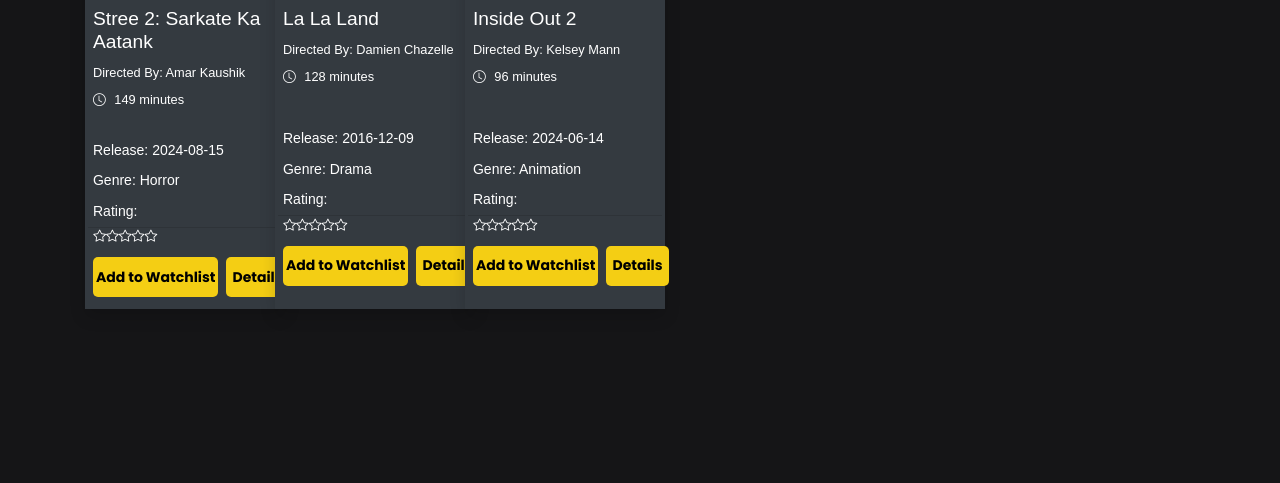
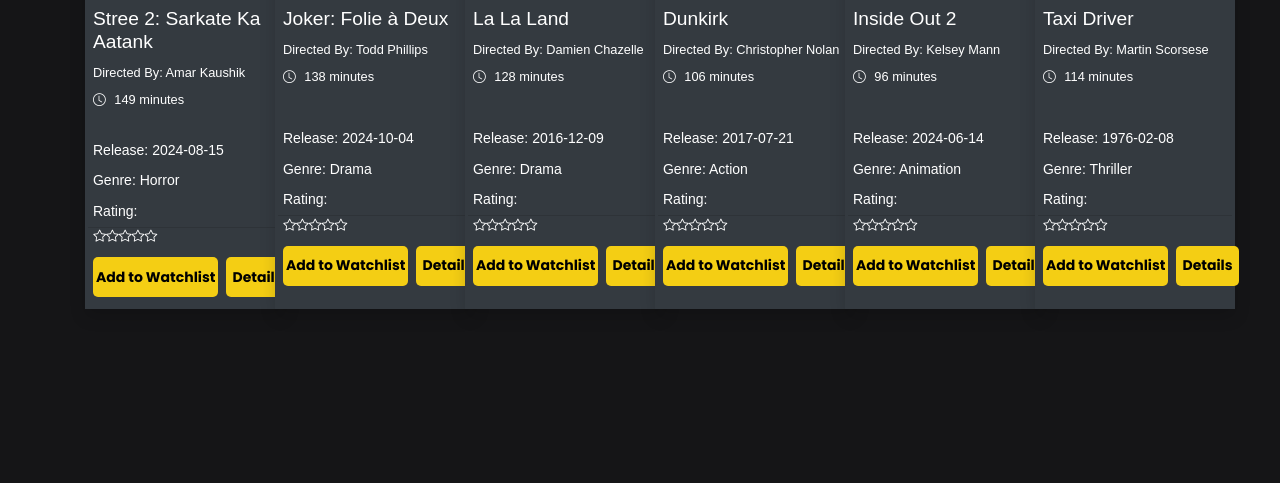
Before and after one commit to thisBedBugBytes/Movie-Site, a PHP site: page /movies.php in a window 1280 px wide. Shown: the part 317-800 px from the top of the page. Run offline with PHP 8.4, Linux system fonts and the light colour scheme; a user stored in the database is signed in; data comes from the database, SQL or seed files in the repository; some libraries are stand-ins or nearby versions.

Commit message:
Revert "made changes to navbar.php and movies.php (user-end)"
This reverts commit d870830dd694c0e7429c6cdce1b67ecfa10f828b.

```diff
--- a/movies.php
+++ b/movies.php
@@ -1,19 +1,15 @@
 <?php
-#session_start();  // Start the session if it hasn't been started yet
-
 include("header.php");
 include("navbar.php");
 include('admin/inc/essentials.php');
 include('admin/inc/db_config.php');
 include('admin/inc/links.php');
 
-
-
+session_start();
 if ($_SERVER['REQUEST_METHOD'] === 'POST') {
     if (isset($_SESSION['userLogin']) && $_SESSION['userLogin'] == true) {
         $movie_id = $_POST['movie_id'];
         $user_id = $_SESSION['userID'];
-        echo "IT worked ".$user_id;
         $sql = "INSERT INTO `watchlist` (`movie_id`, `user_id`) VALUES ('$movie_id','$user_id')";
         $sql_run = mysqli_query($con, $sql);
         if ($sql_run) {
@@ -64,7 +60,6 @@ if ($_SERVER['REQUEST_METHOD'] === 'POST') {
     }
 </style>
 
-
 <nav class="navbar navbar-expand-lg navbar-light py-2">
     <div class="container-fluid">
         <a class="navbar-brand outfit-regular" style="color:#E5E4E2" href="movies.php">Movies</a>
@@ -78,15 +73,15 @@ if ($_SERVER['REQUEST_METHOD'] === 'POST') {
                         <u>Genre</u>
                     </a>
                     <ul class="dropdown-menu" aria-labelledby="genreDropdown">
-                        <li><a class="dropdown-item outfit-regular" href="movies.php?Genre='Action'&Year=<?php echo $_GET['Year'] ?? ''; ?>&Runtime=<?php echo $_GET['Runtime'] ?? ''; ?>">Action</a></li>
-                        <li><a class="dropdown-item outfit-regular" href="movies.php?Genre='Animation'&Year=<?php echo $_GET['Year'] ?? ''; ?>&Runtime=<?php echo $_GET['Runtime'] ?? ''; ?>">Animation</a></li>
-                        <li><a class="dropdown-item outfit-regular" href="movies.php?Genre='Comedy'&Year=<?php echo $_GET['Year'] ?? ''; ?>&Runtime=<?php echo $_GET['Runtime'] ?? ''; ?>">Comedy</a></li>
-                        <li><a class="dropdown-item outfit-regular" href="movies.php?Genre='Drama'&Year=<?php echo $_GET['Year'] ?? ''; ?>&Runtime=<?php echo $_GET['Runtime'] ?? ''; ?>">Drama</a></li>
-                        <li><a class="dropdown-item outfit-regular" href="movies.php?Genre='Horror'&Year=<?php echo $_GET['Year'] ?? ''; ?>&Runtime=<?php echo $_GET['Runtime'] ?? ''; ?>">Horror</a></li>
-                        <li><a class="dropdown-item outfit-regular" href="movies.php?Genre='Mystery'&Year=<?php echo $_GET['Year'] ?? ''; ?>&Runtime=<?php echo $_GET['Runtime'] ?? ''; ?>">Mystery</a></li>
-                        <li><a class="dropdown-item outfit-regular" href="movies.php?Genre='Romance'&Year=<?php echo $_GET['Year'] ?? ''; ?>&Runtime=<?php echo $_GET['Runtime'] ?? ''; ?>">Romance</a></li>
-                        <li><a class="dropdown-item outfit-regular" href="movies.php?Genre='Sci-Fi'&Year=<?php echo $_GET['Year'] ?? ''; ?>&Runtime=<?php echo $_GET['Runtime'] ?? ''; ?>">Sci-Fi</a></li>
-                        <li><a class="dropdown-item outfit-regular" href="movies.php?Genre='Thriller'&Year=<?php echo $_GET['Year'] ?? ''; ?>&Runtime=<?php echo $_GET['Runtime'] ?? ''; ?>">Thriller</a></li>
+                        <li><a class="dropdown-item outfit-regular" href="#">Action</a></li>
+                        <li><a class="dropdown-item outfit-regular" href="#">Animation</a></li>
+                        <li><a class="dropdown-item outfit-regular" href="#">Comedy</a></li>
+                        <li><a class="dropdown-item outfit-regular" href="#">Drama</a></li>
+                        <li><a class="dropdown-item outfit-regular" href="#">Horror</a></li>
+                        <li><a class="dropdown-item outfit-regular" href="#">Mystery</a></li>
+                        <li><a class="dropdown-item outfit-regular" href="#">Romance</a></li>
+                        <li><a class="dropdown-item outfit-regular" href="#">Sci-Fi</a></li>
+                        <li><a class="dropdown-item outfit-regular" href="#">Thriller</a></li>
                     </ul>
                 </li>
                 <li class="nav-item dropdown">
@@ -94,12 +89,11 @@ if ($_SERVER['REQUEST_METHOD'] === 'POST') {
                         <u>Year</u>
                     </a>
                     <ul class="dropdown-menu" aria-labelledby="yearDropdown">
-                        <li><a class="dropdown-item outfit-regular" href="movies.php?Year=2024&Runtime=<?php echo $_GET['Runtime'] ?? ''; ?>">2024</a></li>
-                        <li><a class="dropdown-item outfit-regular" href="movies.php?Year=2023&Runtime=<?php echo $_GET['Runtime'] ?? ''; ?>">2023</a></li>
-                        <li><a class="dropdown-item outfit-regular" href="movies.php?Year=2022&Runtime=<?php echo $_GET['Runtime'] ?? ''; ?>">2022</a></li>
-                        <li><a class="dropdown-item outfit-regular" href="movies.php?Year=2021&Runtime=<?php echo $_GET['Runtime'] ?? ''; ?>">2021</a></li>
-                        <li><a class="dropdown-item outfit-regular" href="movies.php?Year=2020&Runtime=<?php echo $_GET['Runtime'] ?? ''; ?>">2020</a></li>
-                        <li><a class="dropdown-item outfit-regular" href="movies.php?Year=2019&Runtime=<?php echo $_GET['Runtime'] ?? ''; ?>">2019</a></li>
+                        <li><a class="dropdown-item outfit-regular" href="#">2024</a></li>
+                        <li><a class="dropdown-item outfit-regular" href="#">2023</a></li>
+                        <li><a class="dropdown-item outfit-regular" href="#">2022</a></li>
+                        <li><a class="dropdown-item outfit-regular" href="#">2021</a></li>
+                        <li><a class="dropdown-item outfit-regular" href="#">2020</a></li>
                     </ul>
                 </li>
                 <li class="nav-item dropdown">
@@ -107,9 +101,9 @@ if ($_SERVER['REQUEST_METHOD'] === 'POST') {
                         <u>Runtime</u>
                     </a>
                     <ul class="dropdown-menu" aria-labelledby="runtimeDropdown">
-                        <li><a class="dropdown-item outfit-regular" href="movies.php?Runtime=0&Year=<?php echo $_GET['Year'] ?? ''; ?>">Under 90 minutes</a></li>
-                        <li><a class="dropdown-item outfit-regular" href="movies.php?Runtime=90&Year=<?php echo $_GET['Year'] ?? ''; ?>">90 - 120 minutes</a></li>
-                        <li><a class=" dropdown-item outfit-regular" href="movies.php?Runtime=120&Year=<?php echo $_GET['Year'] ?? ''; ?>">Over 120 minutes</a></li>
+                        <li><a class="dropdown-item outfit-regular" href="#">Under 90 minutes</a></li>
+                        <li><a class="dropdown-item outfit-regular" href="#">90 - 120 minutes</a></li>
+                        <li><a class=" dropdown-item outfit-regular" href="#">Over 120 minutes</a></li>
                     </ul>
                 </li>
             </ul>
@@ -118,50 +112,9 @@ if ($_SERVER['REQUEST_METHOD'] === 'POST') {
 </nav>
 
 <?php
-if (isset($_SESSION['userID'])) {
-    $user_id = $_SESSION['userID']; // Only access it if it's set
-} else {
-    // Handle the case when 'userID' is not set, for example:
-    echo "User ID not set!";
-}
-
-$query = "SELECT m.movie_id as movie_id, title, director, genre, poster, duration_min, release_date, genre, w.user_id , rating FROM `movies` as m,
-`watchlist` as w
- WHERE m.movie_id = w.movie_id ";
-
-// Handle year filter
-$year = isset($_GET['Year']) ? $_GET['Year'] : null;
-if ($year != null) {
-    $query .= " AND YEAR(`release_date`) = $year";
-}
-
-// Handle runtime filter
-$runtime = isset($_GET['Runtime']) ? $_GET['Runtime'] : '';
-if ($runtime !== '') {
-    if ($runtime == 0) {
-        $query .= " AND duration_min < 90"; // Under 90 minutes
-    } elseif ($runtime == 90) {
-        $query .= " AND duration_min BETWEEN 90 AND 120"; // 90 to 120 minutes
-    } elseif ($runtime == 120) {
-        $query .= " AND duration_min > 120"; // Over 120 minutes
-    }
-}
-
-// Handle genre filter
-$genre = isset($_GET['Genre']) ? $_GET['Genre'] : null;
-if ($genre != null) {
-    $query .= " AND `genre` = '$genre'"; // Add quotes around $genre if it's a string
-}
-
-// Add subquery for watchlist
-
-$query .= " AND m.movie_id IN (SELECT m.movie_id FROM movies as m  JOIN watchlist as w ON m.movie_id = w.movie_id)";
-
-// Finalize query
-$query .= ";";
-
-#echo $query;
-$result = mysqli_query($con, $query);
+$user_id = $_SESSION['userID'];
+$sql = "SELECT m.movie_id as movie_id, title, director, genre, poster, duration_min, release_date, user_id, genre , rating FROM movies as m LEFT JOIN watchlist as w on m.movie_id=w.movie_id;";
+$result = mysqli_query($con, $sql);
 
 ?>
 
--- a/navbar.php
+++ b/navbar.php
@@ -15,9 +15,6 @@
           <li class="nav-item">
             <a class="nav-link me-2 outfit-regular" href="logout.php">Logout</a>
           </li>
-          <li class="nav-item">
-          <a class="nav-link me-2 outfit-regular" href="movies.php">Movies</a>
-        </li>
         <?php else: ?>
           <li class="nav-item">
             <a class="nav-link me-2 outfit-regular" data-bs-toggle="modal" data-bs-target="#create-account">Create Account</a>
@@ -26,7 +23,9 @@
             <a class="nav-link me-2 outfit-regular" href="login.php">Login</a>
           </li>
         <?php endif; ?>
-
+        <li class="nav-item">
+          <a class="nav-link me-2 outfit-regular" href="movies.php">Movies</a>
+        </li>
         <?php if (isset($_SESSION['userLogin']) && $_SESSION['userLogin'] == true): ?>
           <li class="nav-item">
             <a class="nav-link me-2 outfit-regular" href="watchlist.php">Watchlist</a>
```
